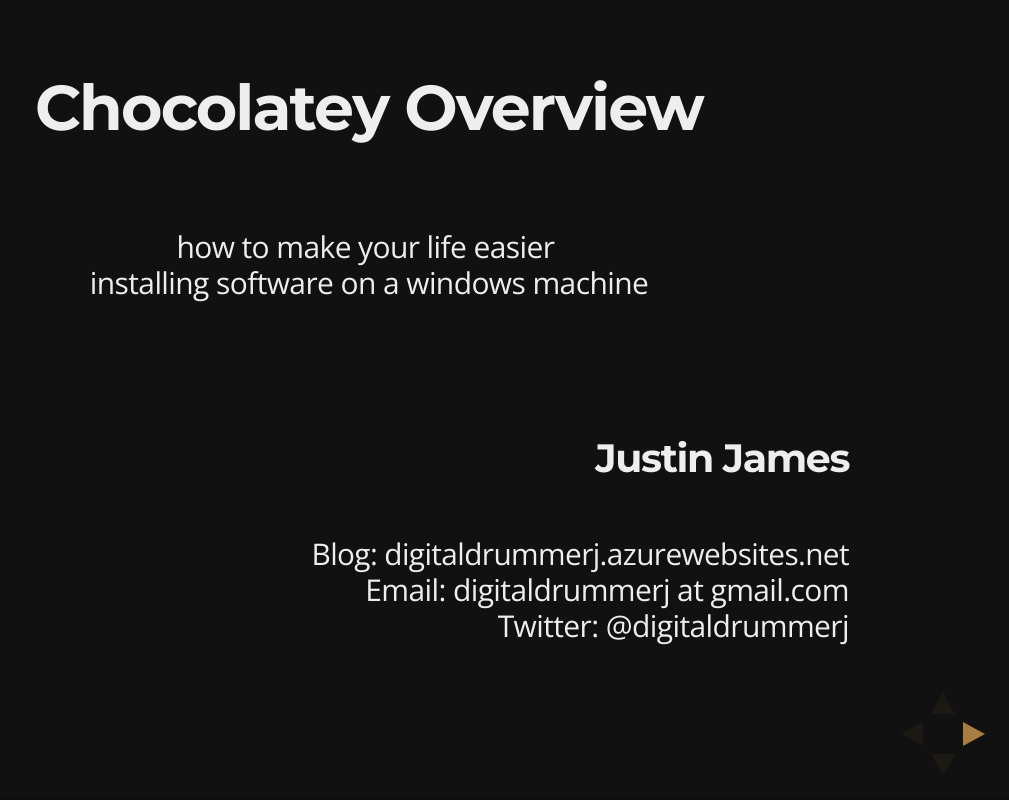
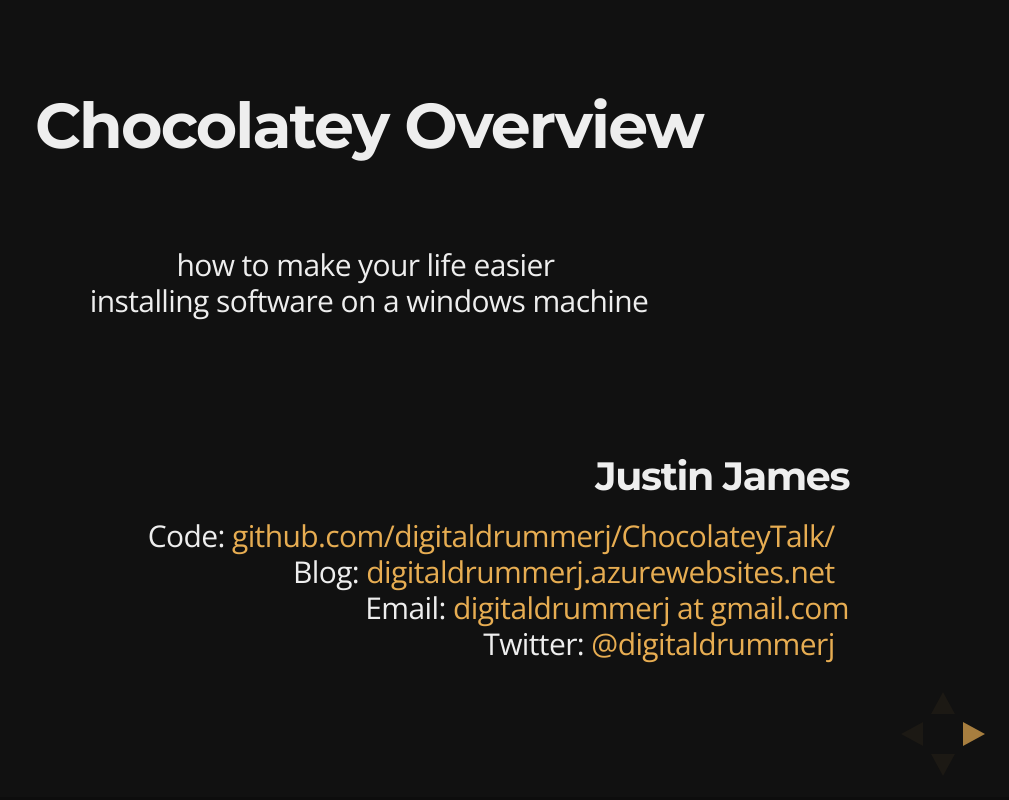
Before and after one commit to digitaldrummerj/ChocolateyTalk, a website: page index.html in a window 1280 px wide. Shown: the whole page, without its empty margins (271-1280 px from the left). Drawn offline with nearby package versions, Linux system fonts and the light colour scheme.

Commit message:
updated links

```diff
--- a/index.html
+++ b/index.html
@@ -68,23 +68,13 @@
 <span style="font-size: 39.525px; font-weight: bold;">Justin James</span>
             <br>
 </h3>
-    <div style="text-align: right;">
-        <span style="font-size: 29.798601150512695px; font-style: normal; font-variant: normal; text-align: center;">
-            <br>
-        </span>
-        </div>
 <div style="text-align: right;">
-<span style="font-size: 29.798601150512695px; font-style: normal; font-variant: normal; text-align: center;">Blog: digitaldrummerj.azurewebsites.net</span>
-        <br>
+Code: <a href="github.com/digitaldrummerj/SideWaffleTalks/">github.com/digitaldrummerj/ChocolateyTalk/</a> &nbsp;<br>
 </div>
-    <div style="font-size: 30px; font-style: normal; font-variant: normal;  text-align: right;">Email:&nbsp;digitaldrummerj at gmail.com</div>
-    <div style="font-size: 30px; font-style: normal; font-variant: normal; text-align: right;">
-        <span style="text-align: center;">Twitter: @digitaldrummerj</span>
+<div style="text-align: right;">Blog: <a href="digitaldrummerj.azurewebsites.net">digitaldrummerj.azurewebsites.net &nbsp;</a>
     </div>
-<div style="font-size: 30px; font-style: normal; font-variant: normal; text-align: right;">
-        <br>
-    </div>
-</div>
+	<div style="text-align: right;">Email: <a href="mailto:digitaldrummerj@gmail.com?subject=Chocolatey Talk">digitaldrummerj at gmail.com</a></div>
+    <div style="text-align: right;">Twitter: <a href="https://twitter.com/digitaldrummerj">@digitaldrummerj</a> &nbsp;</div>
 
 </section>
     <section data-id="b714341c2cf3c07726d8f01735ce955e">
```
